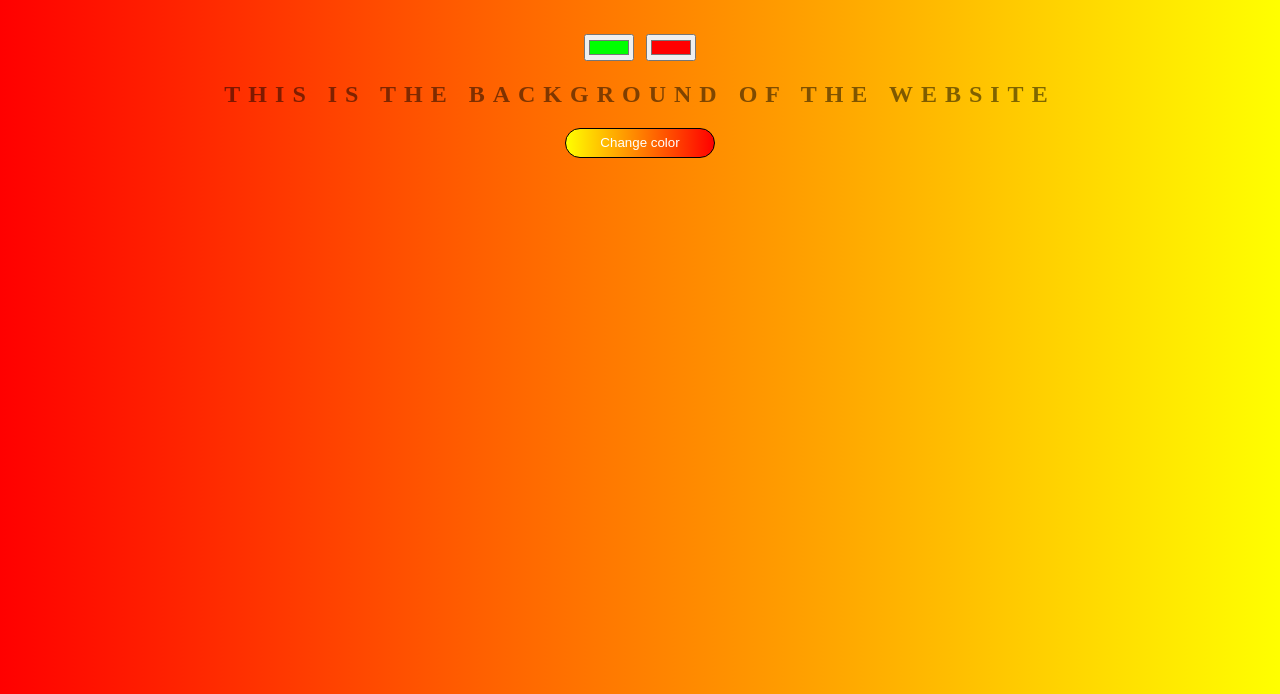
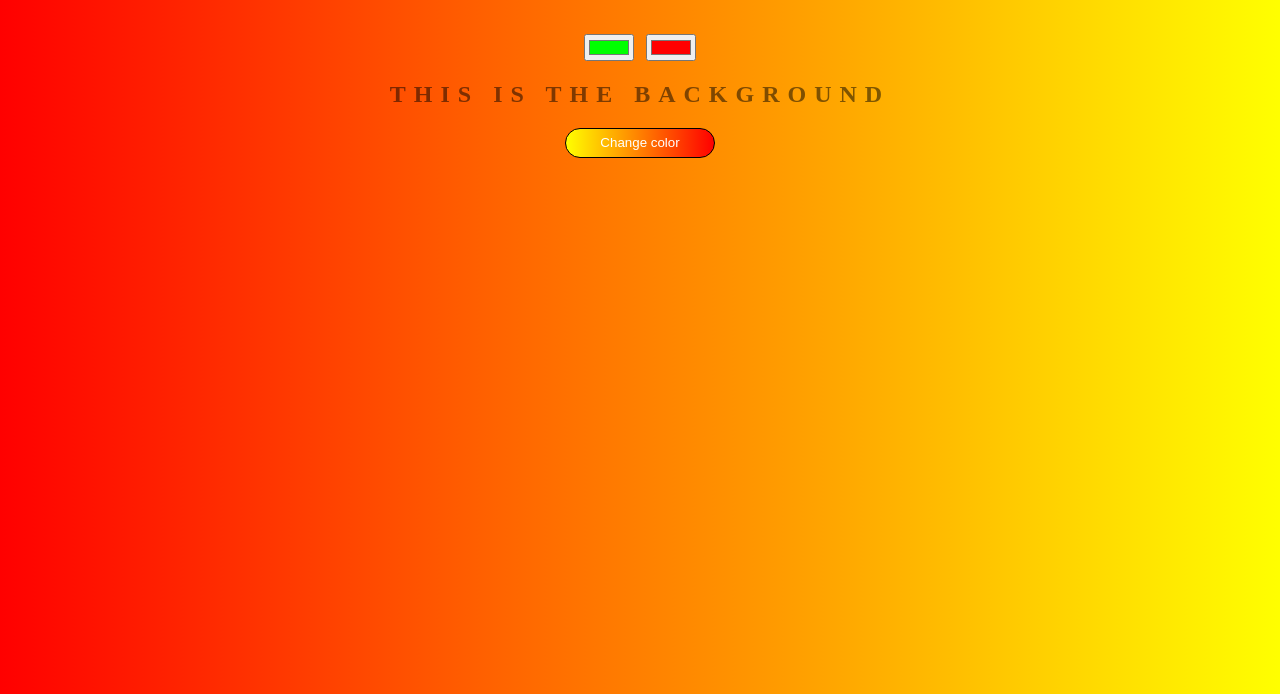
Before and after one commit to YSuhaib/background-generator, a plain HTML site: page index.html in a window 1280 px wide. Shown: the part 106-800 px from the top of the page. Drawn offline with Linux system fonts and the light colour scheme; files that its build step writes are made by us from their sources; files whose address does not match are found by name.

Commit message:
changign text

```diff
--- a/index.html
+++ b/index.html
@@ -12,7 +12,7 @@
     <h1>Cool genrator</h1>
     <input type="color" name="color1" value="#00ff00" class="color1">
     <input type="color" name="color2" value="#ff0000" class="color2">
-    <h2>this is the background of the website</h2>
+    <h2>this is the background</h2>
     <h3></h3>
 
     <button class="button">Change color</button>
```
